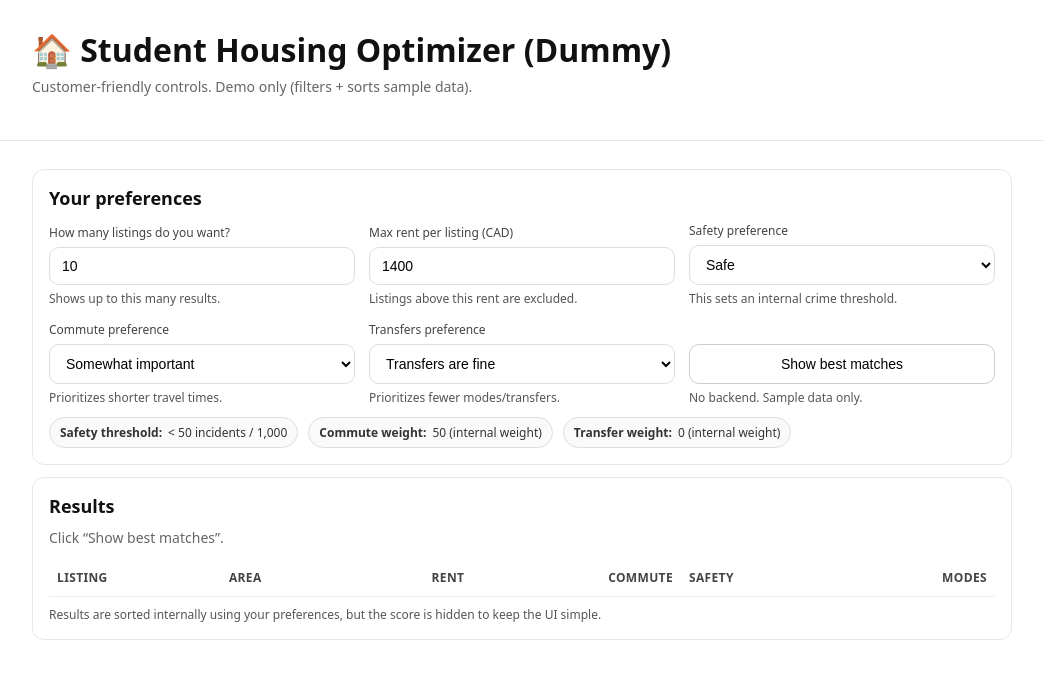
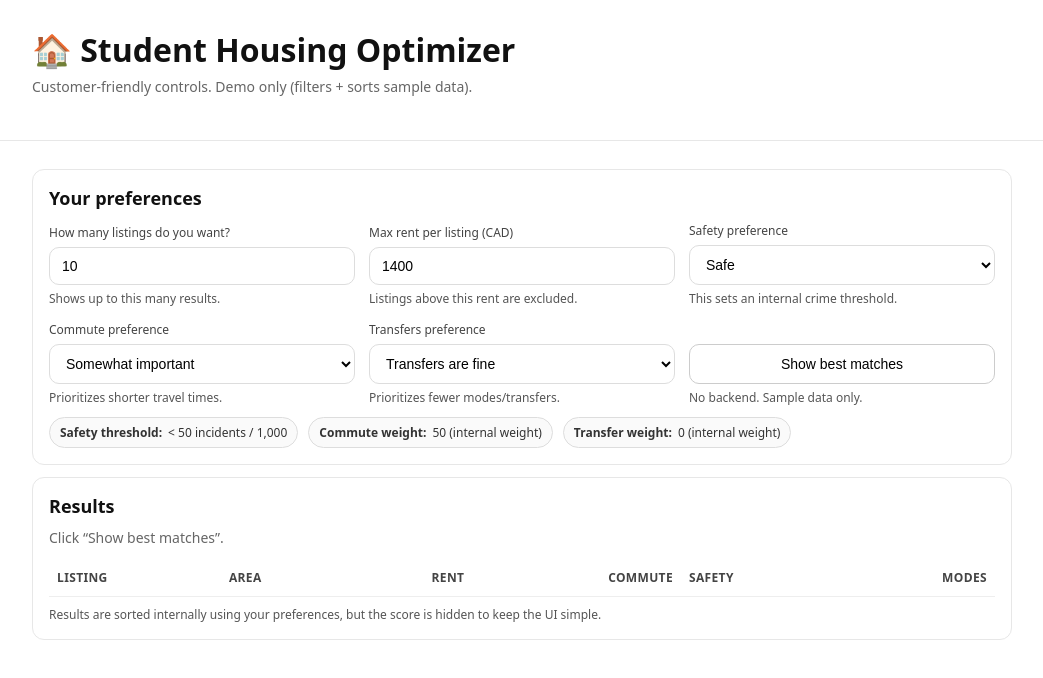
Before and after one commit to adriandarmali/housing-project, a plain HTML site: page index.html in a window 1280 px wide. Shown: the whole page, without its empty margins (118-1161 px from the left). Drawn offline with Linux system fonts and the light colour scheme.

Commit message:
Remove 'Dummy' from title in index.html

```diff
--- a/index.html
+++ b/index.html
@@ -37,7 +37,7 @@
 <body>
   <header>
     <main style="padding-top:0;">
-      <h1>🏠 Student Housing Optimizer (Dummy)</h1>
+      <h1>🏠 Student Housing Optimizer</h1>
       <div class="muted">Customer-friendly controls. Demo only (filters + sorts sample data).</div>
     </main>
   </header>
```
